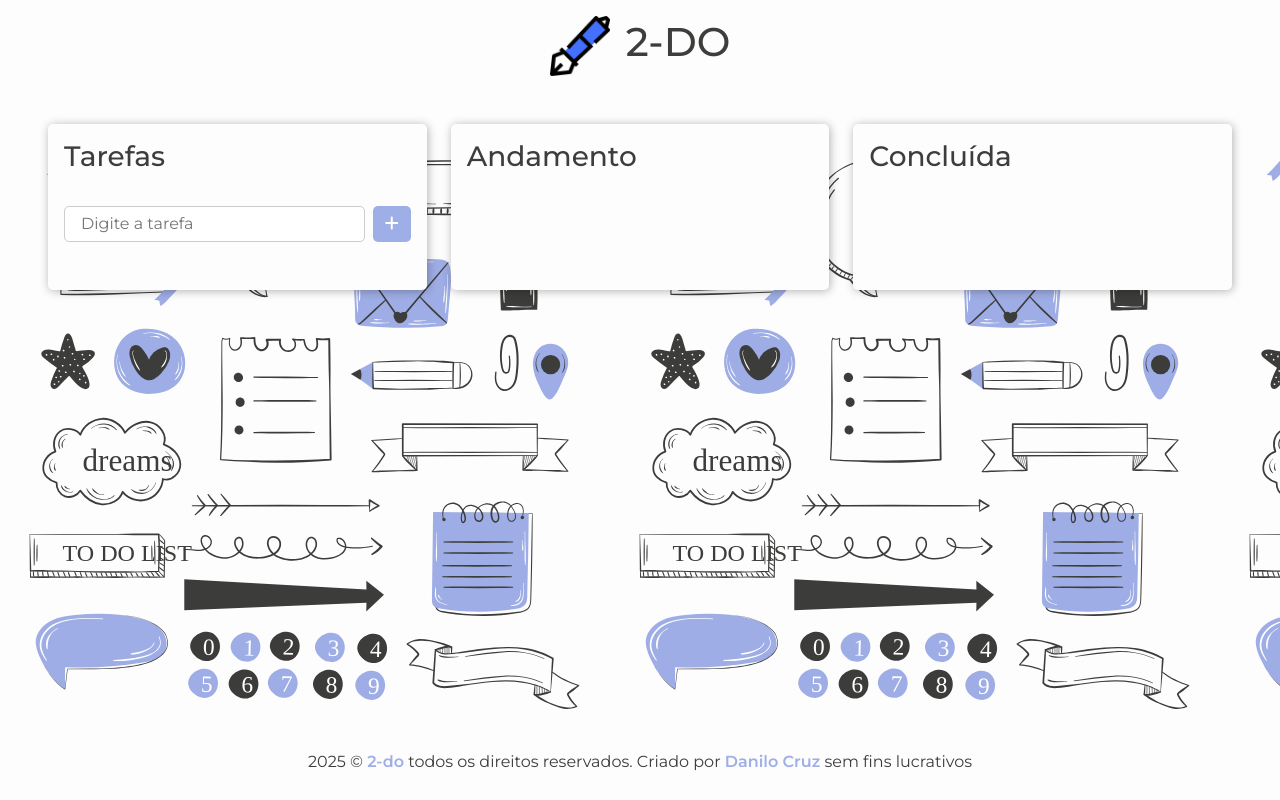
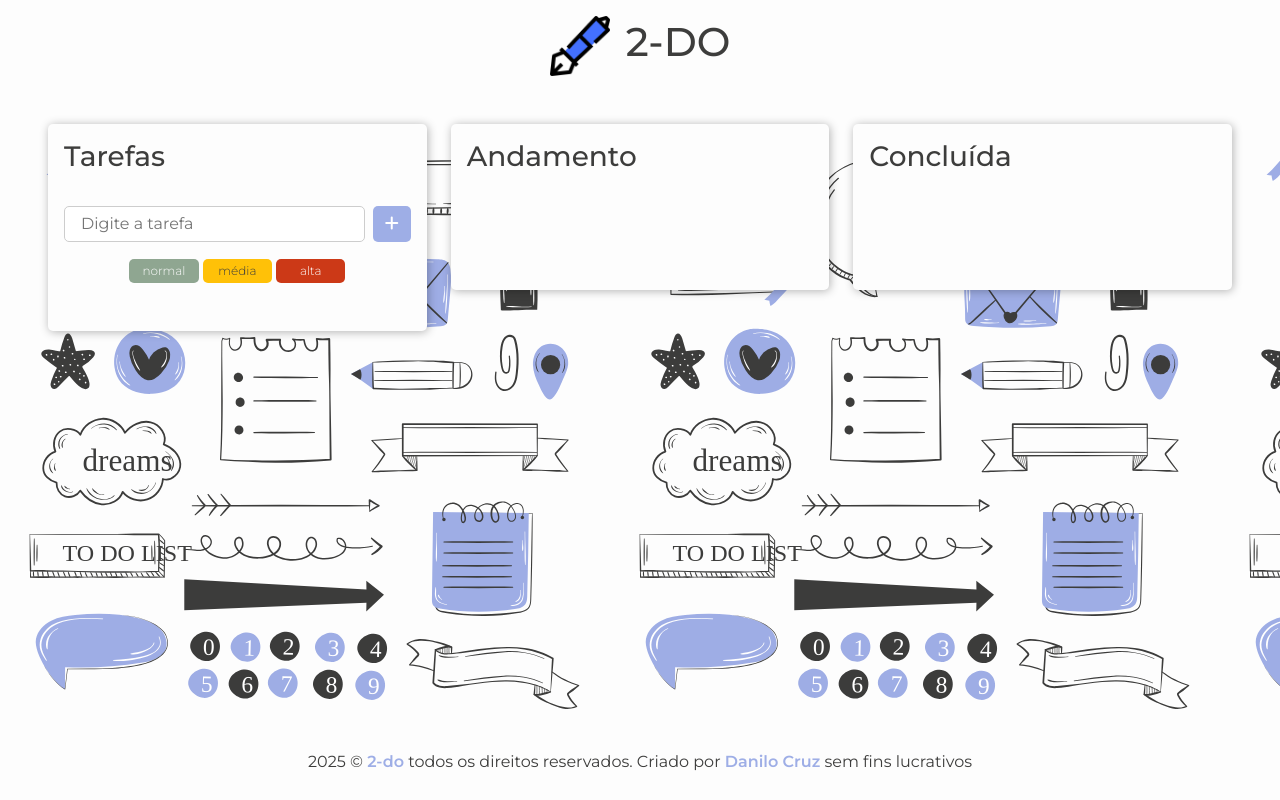
Before and after one commit to daancruz/to-do, a React (Vite) app: page / in a window 1280 px wide. Built offline with nearby package versions, Linux system fonts and the light colour scheme.

Commit message:
Adicionado botões de prioridade das tarefas

```diff
--- a/src/App.jsx
+++ b/src/App.jsx
@@ -8,6 +8,7 @@ import Header from './components/Header/Header';
 function App() {
   const [newtask, setNewtask] = useState('');
   const [tasks, setTasks] = useState([]);
+  const [priority, setPriority] = useState('normal');
 
   const todoTasks = tasks.filter(task => task.progress === '');
   const runningTasks = tasks.filter(task => task.progress === 'running');
@@ -41,10 +42,13 @@ function App() {
       task: newtask,
       content: '',
       progress: '',
+      priority: priority,
+      createdAt: new Date().toLocaleString(),
     };
 
     setTasks([...tasks, task])
     setNewtask('');
+    setPriority('normal');
   }
 
   return (
@@ -63,6 +67,11 @@ function App() {
               />
               <button className='btn btn-success' onClick={addTask}> <i className="fa-solid fa-plus"></i></button>
             </div>
+            <div className='priority'>
+                <button className="badge normal-priority" onClick={(e) => setPriority('normal')}>normal</button>
+                <button className="badge mx-1 important-priority" onClick={(e) => setPriority('important')}>média</button>
+                <button className="badge urgent-priority" onClick={(e) => setPriority('urgent')}>alta</button>
+              </div>
             <Card
               tasks={todoTasks}
               setTasks={setTasks}
--- a/src/components/Card/Card.css
+++ b/src/components/Card/Card.css
@@ -7,6 +7,18 @@ ul {
 ul, li {
     margin: 0;
     padding: 0;
+}
+
+.task-card .header {
+    display: flex;
+    justify-content: space-between;
+    align-items: top;
+}
+
+.task-card .header p {
+    word-break: break-word;
+    width: 75%;
+    font-weight: 600;
 }
 
 .task-card label:nth-of-type(1) {
--- a/src/components/Card/Card.jsx
+++ b/src/components/Card/Card.jsx
@@ -34,7 +34,14 @@ const Card = ({ tasks, setTasks, allTasks, onDeleteClick }) => {
                 {
                     tasks.map((task) => (
                         <li className="task-card" key={task.id}>
-                            <p>{task.task}</p>
+                            <div className="header">
+                                <p>{task.task}</p>
+                                {
+                                    task.priority === 'normal' ? (<span className="badge normal-priority">normal</span>)
+                                    : task.priority === 'important' ? (<span className="badge important-priority">média</span>)
+                                    : (<span className="badge urgent-priority">alta</span>)
+                                }
+                            </div>
                             <textarea
                                 value={task.content}
                                 onChange={(e) => addContent(task.id, e.target.value)}
--- a/src/index.css
+++ b/src/index.css
@@ -8,6 +8,7 @@
 
   --font-montserrat: "Montserrat", sans-serif;
   --custom-color-danger: #cc3917;
+  --custom-color-caution: #ffc108;
   --custom-color-success: #8fa691;
   --custom-color-dark: #3d3d3c;
   --custom-color-white: #fdfdfd;
@@ -69,7 +70,7 @@ input, textarea {
 .task-column .content .input {
   display: flex;
   width: 100%;
-  margin-bottom: 32px;
+  margin-bottom: 16px;
 }
 
 .task-column .content .input input {
@@ -86,3 +87,40 @@ input, textarea {
   width: 48px;
   margin-right: 16px;
 }
+
+.urgent-priority {
+  background-color: var(--custom-color-danger);
+  color: var(--custom-color-white);
+}
+
+.important-priority {
+  background-color: var(--custom-color-caution);
+  color: var(--custom-color-dark);
+}
+
+.normal-priority {
+  background-color: var(--custom-color-success);
+  color: var(--custom-color-white);
+}
+
+.task-column .priority {
+  text-align: center;
+  margin-bottom: 32px;
+}
+
+.badge {
+  width: 20%;
+  min-width: 55px;
+  max-width: 100px;
+  font-weight: 300;
+  height: 24px;
+  line-height: 24px;
+  padding: 0 8px;
+  border-radius: 5px;
+  margin-left: 0 auto;
+  border: none;
+}
+
+.badge.active {
+  filter: brightness(1.1);
+}
```
